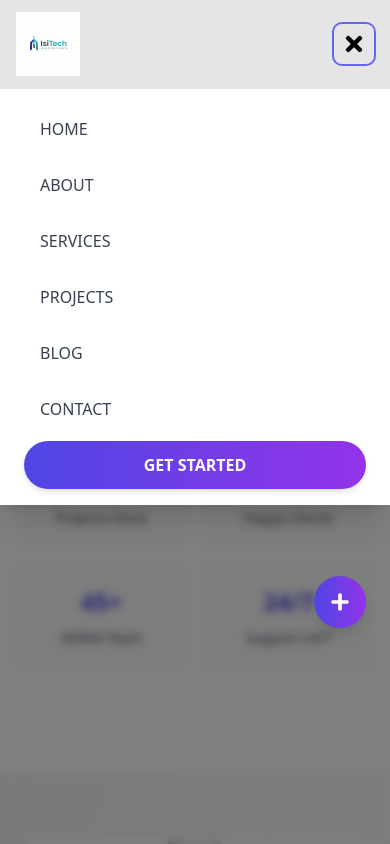
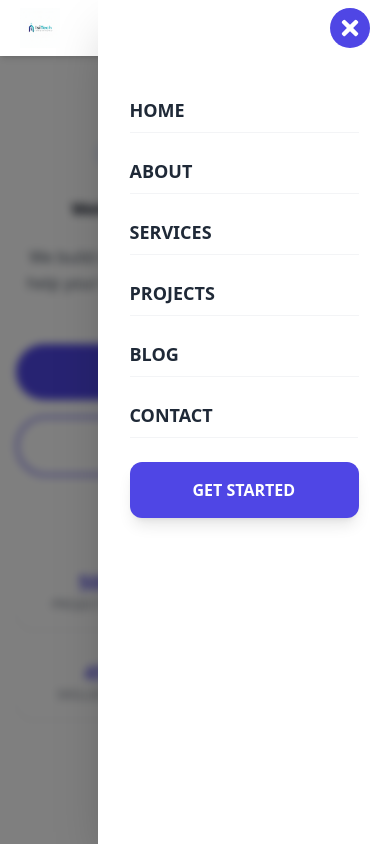
Before and after one commit to Perpetualisi/Nextech, a React (Vite) app: page / in a window 390 px wide. Both pictures are taken after a click on the button 354 px from the left and 44 px from the top of the page. Shown: the top 844 px of the page. Built offline with nearby package versions, Linux system fonts and the light colour scheme.

Commit message:
refactor: optimize Hero and About layouts for better spacing and responsiveness

```diff
--- a/src/Components/Hero/Hero.jsx
+++ b/src/Components/Hero/Hero.jsx
@@ -13,22 +13,21 @@ const CTA_BUTTONS = [
 ];
 
 const StatisticCard = ({ stat }) => (
-  <div className="flex flex-col items-center justify-center p-5 sm:p-6 rounded-xl bg-gray-50 hover:bg-gray-100 hover:shadow-lg transition-all duration-300">
-    <h3 className="text-indigo-600 font-extrabold text-[clamp(1.5rem,4vw,2rem)] mb-2">
+  <div className="flex flex-col items-center justify-center p-4 sm:p-6 rounded-2xl bg-white border border-gray-100 shadow-sm hover:shadow-xl hover:-translate-y-1 transition-all duration-300">
+    <h3 className="text-indigo-600 font-black text-[clamp(1.25rem,5vw,2.25rem)] mb-1 leading-none">
       {stat.value}
     </h3>
-    <p className="text-gray-700 text-sm sm:text-base text-center">{stat.label}</p>
+    <p className="text-gray-500 font-medium text-xs sm:text-sm uppercase tracking-wider text-center">
+      {stat.label}
+    </p>
   </div>
 );
 
 const CTAButton = ({ button, onClick }) => {
   const classes = useMemo(() => {
-    const base =
-      "rounded-full px-6 py-3 text-sm font-semibold transition-all duration-300 focus:outline-none focus:ring-2 focus:ring-indigo-600 focus:ring-offset-2 w-full sm:w-auto";
-    const primary =
-      "bg-indigo-600 text-white hover:bg-indigo-500 hover:-translate-y-1 hover:shadow-lg";
-    const secondary =
-      "border-2 border-indigo-600 text-indigo-600 hover:bg-indigo-600 hover:text-white hover:-translate-y-1 hover:shadow-lg";
+    const base = "relative overflow-hidden rounded-full px-8 py-4 text-base font-bold transition-all duration-300 focus:outline-none focus:ring-2 focus:ring-indigo-600 focus:ring-offset-2 w-full sm:w-auto flex items-center justify-center";
+    const primary = "bg-indigo-600 text-white hover:bg-indigo-700 hover:shadow-indigo-200 hover:shadow-2xl active:scale-95";
+    const secondary = "bg-white border-2 border-indigo-600 text-indigo-600 hover:bg-indigo-50 active:scale-95";
     return `${base} ${button.primary ? primary : secondary}`;
   }, [button.primary]);
 
@@ -41,41 +40,67 @@ const CTAButton = ({ button, onClick }) => {
 
 const Hero = () => {
   const handleNavigation = useCallback((href) => {
-    const el = document.querySelector(href);
+    const id = href.replace("#", "");
+    const el = document.getElementById(id);
     const navbar = document.querySelector("header");
-    const navbarHeight = navbar?.offsetHeight || 70; // default 70px if not found
+    const offset = navbar?.offsetHeight || 80;
+
     if (el) {
-      const top = el.getBoundingClientRect().top + window.scrollY - navbarHeight - 8; // 8px extra spacing
-      window.scrollTo({ top, behavior: "smooth" });
+      const elementPosition = el.getBoundingClientRect().top;
+      const offsetPosition = elementPosition + window.pageYOffset - offset;
+
+      window.scrollTo({
+        top: offsetPosition,
+        behavior: "smooth",
+      });
     }
   }, []);
 
   return (
     <section
       id="home"
-      className="flex flex-col items-center justify-start min-h-[calc(100vh-70px)] w-full bg-white px-4 pt-32 sm:pt-28 md:pt-32 lg:pt-36 pb-12 text-black sm:px-6 md:px-8 lg:px-12"
+      className="relative flex flex-col items-center justify-center min-h-screen w-full overflow-hidden bg-white px-4 sm:px-6 lg:px-12"
     >
-      <div className="w-full max-w-5xl text-center">
-        {/* Heading */}
-        <h1 className="mb-4 text-black text-[clamp(1.5rem,6vw,3rem)] font-bold leading-tight">
-          Welcome to IsiTech Innovations
+      {/* Background Decor */}
+      <div className="absolute top-0 left-1/2 -translate-x-1/2 w-full h-full -z-10 overflow-hidden pointer-events-none">
+        <div className="absolute top-[-5%] left-[-5%] w-[40%] h-[40%] rounded-full bg-indigo-50/60 blur-[100px]" />
+        <div className="absolute bottom-[5%] right-[-5%] w-[35%] h-[35%] rounded-full bg-purple-50/60 blur-[100px]" />
+      </div>
+
+      {/* - Changed pt-12 to pt-20: Balances the space between the top of the viewport and content.
+          - Added md:pt-28: Increases the gap on larger screens to prevent crowding the Navbar.
+      */}
+      <div className="w-full max-w-7xl mx-auto pt-20 pb-16 md:pt-28 md:pb-24 text-center flex flex-col items-center">
+
+        {/* Animated Badge */}
+        <span className="inline-block py-1.5 px-4 mb-8 rounded-full bg-indigo-50 text-indigo-700 text-[10px] sm:text-xs font-bold tracking-[0.2em] uppercase shadow-sm">
+          Innovating the Future
+        </span>
+
+        {/* - text-nowrap: strictly prevents the line break.
+           - clamp logic: start at 4.2vw to ensure it scales precisely with the screen width.
+        */}
+        <h1 className="mb-6 w-full max-w-full text-gray-900 font-black leading-tight tracking-tight text-center">
+          <span className="text-[clamp(14px,4.2vw,4.5rem)] text-nowrap inline-block">
+            Welcome to <span className="text-indigo-600">IsiTech</span> Innovations
+          </span>
         </h1>
 
         {/* Subtitle */}
-        <p className="mx-auto mb-8 max-w-2xl text-gray-700 text-base sm:text-lg md:text-xl leading-relaxed">
+        <p className="mx-auto mb-12 max-w-2xl text-gray-600 text-base sm:text-lg md:text-xl leading-relaxed font-medium">
           We build simple, modern digital solutions to help your business grow
           and succeed online.
         </p>
 
-        {/* Buttons */}
-        <div className="flex flex-col sm:flex-row justify-center gap-4 mb-12 w-full sm:w-auto">
+        {/* Action Buttons */}
+        <div className="flex flex-col sm:flex-row items-center justify-center gap-4 mb-20 w-full max-w-md mx-auto sm:max-w-none">
           {CTA_BUTTONS.map((btn) => (
             <CTAButton key={btn.id} button={btn} onClick={handleNavigation} />
           ))}
         </div>
 
-        {/* Stats */}
-        <div className="grid grid-cols-2 gap-4 sm:grid-cols-4 sm:gap-6 md:gap-8">
+        {/* Stats Grid */}
+        <div className="grid grid-cols-2 lg:grid-cols-4 gap-4 sm:gap-6 w-full max-w-6xl mx-auto">
           {STATS.map((stat) => (
             <StatisticCard key={stat.id} stat={stat} />
           ))}
--- a/src/Components/Navbar/Navbar.jsx
+++ b/src/Components/Navbar/Navbar.jsx
@@ -1,4 +1,4 @@
-import { useEffect, useState, useCallback, useRef } from "react";
+import { useEffect, useState, useCallback } from "react";
 import { FaWhatsapp, FaPhone, FaEnvelope, FaTimes } from "react-icons/fa";
 import { HiMenu } from "react-icons/hi";
 
@@ -11,206 +11,104 @@ const NAV_LINKS = [
   { label: "CONTACT", id: "contact" },
 ];
 
-const CONTACT_METHODS = [
-  {
-    href: "https://wa.me/2348103558837",
-    icon: FaWhatsapp,
-    label: "Chat on WhatsApp",
-    color: "bg-green-500 hover:bg-green-600",
-    external: true,
-  },
-  {
-    href: "tel:+2348103558837",
-    icon: FaPhone,
-    label: "Call us",
-    color: "bg-blue-500 hover:bg-blue-600",
-    external: false,
-  },
-  {
-    href: "mailto:perpetualokan0@gmail.com",
-    icon: FaEnvelope,
-    label: "Send email",
-    color: "bg-red-500 hover:bg-red-600",
-    external: false,
-  },
-];
-
 const Navbar = () => {
   const [scrolled, setScrolled] = useState(false);
   const [menuOpen, setMenuOpen] = useState(false);
-  const [contactOpen, setContactOpen] = useState(false);
-
-  const menuRef = useRef(null);
 
   useEffect(() => {
-    const handleScroll = () => {
-      setScrolled(window.scrollY > 50);
-    };
-
-    window.addEventListener("scroll", handleScroll, { passive: true });
+    const handleScroll = () => setScrolled(window.scrollY > 20);
+    window.addEventListener("scroll", handleScroll);
     return () => window.removeEventListener("scroll", handleScroll);
   }, []);
 
-  // Prevent body scroll when menu is open
-  useEffect(() => {
-    document.body.style.overflow = menuOpen ? "hidden" : "unset";
-  }, [menuOpen]);
-
-  // Close menu on outside click
-  useEffect(() => {
-    const handleClickOutside = (e) => {
-      if (menuRef.current && !menuRef.current.contains(e.target)) {
-        setMenuOpen(false);
-      }
-    };
-
-    if (menuOpen) {
-      document.addEventListener("mousedown", handleClickOutside);
+  // Smooth scroll and close menu
+  const handleScrollTo = (id) => {
+    const section = document.getElementById(id);
+    if (section) {
+      section.scrollIntoView({ behavior: "smooth" });
+      setMenuOpen(false);
     }
-
-    return () => {
-      document.removeEventListener("mousedown", handleClickOutside);
-    };
-  }, [menuOpen]);
-
-  const handleScrollTo = useCallback((id) => {
-    const section = document.getElementById(id);
-    if (!section) return;
-    section.scrollIntoView({ behavior: "smooth", block: "start" });
-    setMenuOpen(false);
-  }, []);
+  };
 
   return (
     <>
-      {/* Mobile overlay */}
-      {menuOpen && (
-        <div
-          className="fixed inset-0 bg-black/50 backdrop-blur-sm z-40 md:hidden"
-          onClick={() => setMenuOpen(false)}
-        />
-      )}
+      {/* 1. Backdrop - Highest Z-index to cover content but stay under the button */}
+      <div
+        className={`fixed inset-0 bg-black/50 backdrop-blur-sm transition-opacity duration-300 md:hidden z-[80] ${
+          menuOpen ? "opacity-100" : "opacity-0 pointer-events-none"
+        }`}
+        onClick={() => setMenuOpen(false)}
+      />
 
       <header
-        className={`fixed w-full top-0 z-50 transition-all duration-300 ${
-          scrolled
-            ? "bg-white/95 backdrop-blur-md shadow-lg"
-            : "bg-white/80 backdrop-blur-sm"
+        className={`fixed w-full top-0 transition-all duration-300 z-[90] ${
+          scrolled || menuOpen ? "bg-white shadow-md py-2" : "bg-transparent py-4"
         }`}
       >
-        <div className="max-w-7xl mx-auto flex items-center justify-between px-4 sm:px-6 lg:px-8 py-3">
+        <div className="max-w-7xl mx-auto flex items-center justify-between px-5">
           {/* Logo */}
-          <button
-            onClick={() => handleScrollTo("home")}
-            className="flex items-center focus:outline-none focus:ring-2 focus:ring-indigo-500 rounded-lg hover:scale-105 transition-transform duration-300"
-          >
+          <button onClick={() => handleScrollTo("home")} className="z-[100]">
             <img
               src="/isitech-logo.png"
-              alt="IsiTech Innovations"
-              className="h-16 sm:h-20 md:h-24 lg:h-28 w-auto object-contain"
+              alt="Logo"
+              className="h-10 sm:h-12 w-auto object-contain"
             />
           </button>
 
-          {/* Desktop Navigation */}
-          <nav className="hidden md:flex items-center space-x-8 lg:space-x-10">
+          {/* Desktop Nav */}
+          <nav className="hidden md:flex items-center space-x-8">
             {NAV_LINKS.map((link) => (
               <button
                 key={link.id}
                 onClick={() => handleScrollTo(link.id)}
-                className="relative text-gray-700 hover:text-indigo-600 font-medium text-base lg:text-lg transition-colors duration-300 group focus:outline-none focus:ring-2 focus:ring-indigo-500 focus:ring-offset-2 rounded px-2 py-1"
+                className="text-gray-700 hover:text-indigo-600 font-medium transition-colors"
               >
                 {link.label}
-                <span className="absolute bottom-0 left-0 w-0 h-0.5 bg-indigo-600 transition-all duration-300 group-hover:w-full" />
               </button>
             ))}
-            <button
-              onClick={() => handleScrollTo("contact")}
-              className="bg-gradient-to-r from-indigo-600 to-purple-600 text-white px-6 py-2.5 rounded-full hover:from-indigo-700 hover:to-purple-700 transition-all duration-300 text-base lg:text-lg font-semibold shadow-md hover:shadow-lg hover:-translate-y-0.5 active:translate-y-0 focus:outline-none focus:ring-2 focus:ring-indigo-500 focus:ring-offset-2"
-            >
-              GET STARTED
-            </button>
           </nav>
 
-          {/* Mobile Menu Button */}
+          {/* 2. Hamburger Button - Locked to z-[100] so it's always on top */}
           <button
             onClick={() => setMenuOpen(!menuOpen)}
-            className="block md:hidden p-2 rounded-lg hover:bg-gray-100 transition-colors duration-200 focus:outline-none focus:ring-2 focus:ring-indigo-500 z-50"
-            aria-label={menuOpen ? "Close menu" : "Open menu"}
-            aria-expanded={menuOpen}
+            className={`md:hidden p-2 rounded-full transition-all duration-300 z-[100] ${
+              menuOpen
+                ? "bg-indigo-600 text-white rotate-180"
+                : "bg-white/90 text-gray-900 shadow-md"
+            }`}
           >
             {menuOpen ? <FaTimes size={24} /> : <HiMenu size={24} />}
           </button>
         </div>
 
-        {/* Mobile Menu */}
+        {/* 3. Sliding Menu */}
         <nav
-          ref={menuRef}
-          className={`md:hidden bg-white border-t border-gray-200 shadow-xl transition-all duration-300 overflow-hidden ${
-            menuOpen ? "max-h-screen opacity-100" : "max-h-0 opacity-0"
+          className={`fixed top-0 right-0 h-screen w-[75%] max-w-[300px] bg-white z-[85] shadow-2xl transform transition-transform duration-500 ease-in-out md:hidden ${
+            menuOpen ? "translate-x-0" : "translate-x-full"
           }`}
         >
-          <div className="px-6 py-4 space-y-2 max-h-screen overflow-y-auto">
-            {NAV_LINKS.map((link) => (
+          <div className="flex flex-col pt-24 px-8 space-y-6">
+            {NAV_LINKS.map((link, index) => (
               <button
                 key={link.id}
                 onClick={() => handleScrollTo(link.id)}
-                className="w-full text-left text-gray-700 font-medium py-3 px-4 rounded-lg hover:bg-indigo-50 hover:text-indigo-600 transition-all duration-200 text-base"
+                style={{ transitionDelay: `${index * 50}ms` }}
+                className={`text-left text-lg font-bold text-gray-800 border-b border-gray-100 pb-2 transition-all duration-300 ${
+                  menuOpen ? "opacity-100 translate-x-0" : "opacity-0 translate-x-10"
+                }`}
               >
                 {link.label}
               </button>
             ))}
             <button
               onClick={() => handleScrollTo("contact")}
-              className="w-full bg-gradient-to-r from-indigo-600 to-purple-600 text-white px-6 py-3 rounded-full text-center hover:from-indigo-700 hover:to-purple-700 transition-all duration-300 text-base font-semibold shadow-md mt-4"
+              className="bg-indigo-600 text-white py-4 rounded-xl font-bold shadow-lg mt-4"
             >
               GET STARTED
             </button>
           </div>
         </nav>
       </header>
-
-      {/* Floating Contact Button */}
-      <div className="fixed bottom-6 right-6 z-50 flex flex-col-reverse items-end gap-3">
-        <div
-          className={`flex flex-col-reverse items-end gap-3 transition-all duration-300 ${
-            contactOpen
-              ? "opacity-100 translate-y-0 pointer-events-auto"
-              : "opacity-0 translate-y-4 pointer-events-none"
-          }`}
-        >
-          {CONTACT_METHODS.map((method, index) => {
-            const Icon = method.icon;
-            return (
-              <a
-                key={index}
-                href={method.href}
-                target={method.external ? "_blank" : undefined}
-                rel={method.external ? "noopener noreferrer" : undefined}
-                className={`${method.color} text-white p-4 rounded-full shadow-lg transition-all duration-300 hover:scale-110 hover:shadow-xl focus:outline-none focus:ring-4 focus:ring-white focus:ring-offset-2`}
-                style={{ transitionDelay: `${index * 50}ms` }}
-                aria-label={method.label}
-              >
-                <Icon size={20} />
-              </a>
-            );
-          })}
-        </div>
-
-        <button
-          onClick={() => setContactOpen(!contactOpen)}
-          className={`bg-gradient-to-r from-indigo-600 to-purple-600 text-white p-4 rounded-full shadow-lg transition-all duration-300 hover:from-indigo-700 hover:to-purple-700 hover:scale-110 hover:shadow-xl focus:outline-none focus:ring-4 focus:ring-indigo-300 ${
-            contactOpen ? "rotate-45" : "rotate-0"
-          }`}
-          aria-label={contactOpen ? "Close contact options" : "Open contact options"}
-          aria-expanded={contactOpen}
-        >
-          <FaTimes
-            className={`transition-transform duration-300 ${
-              contactOpen ? "rotate-0" : "rotate-45"
-            }`}
-            size={20}
-          />
-        </button>
-      </div>
     </>
   );
 };
--- a/src/index.css
+++ b/src/index.css
@@ -1,32 +1,39 @@
-/* GLOBAL FIX: Prevent horizontal scroll */
+/* No @tailwind or @import directives here when using CDN */
+
+/* Prevent horizontal scroll issues */
 html, body {
   margin: 0;
   padding: 0;
   overflow-x: hidden;
+  width: 100%;
+  scroll-behavior: smooth;
 }
 
-.hamburger {
-  display: none;
-  flex-direction: column;
-  gap: 5px;
-  cursor: pointer;
-  z-index: 1001;
-  position: relative;
-}
-
-.hamburger span {
-  width: 25px;
-  height: 3px;
-  background: #ffffff;
-  display: block;
-  transition: all 0.3s ease;
-}
+/* Fix for header covering section titles on click */
 section {
-  scroll-margin-top: 70px; /* mobile header */
+  scroll-margin-top: 80px;
 }
 
 @media (min-width: 768px) {
   section {
-    scroll-margin-top: 90px; /* desktop header */
+    scroll-margin-top: 100px;
   }
 }
+
+/* Custom scrollbar for a techy look */
+::-webkit-scrollbar {
+  width: 8px;
+}
+
+::-webkit-scrollbar-track {
+  background: #f1f1f1;
+}
+
+::-webkit-scrollbar-thumb {
+  background: #4f46e5;
+  border-radius: 10px;
+}
+
+::-webkit-scrollbar-thumb:hover {
+  background: #4338ca;
+}
```
